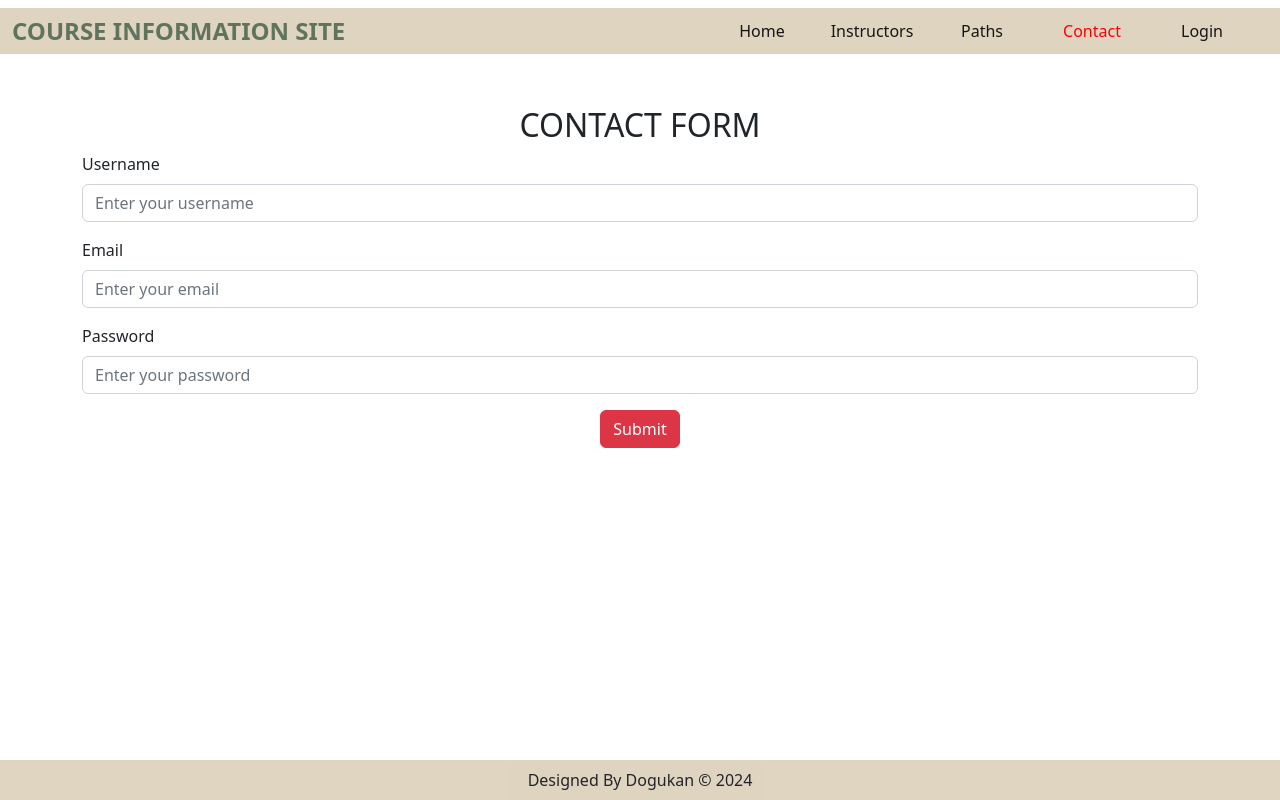
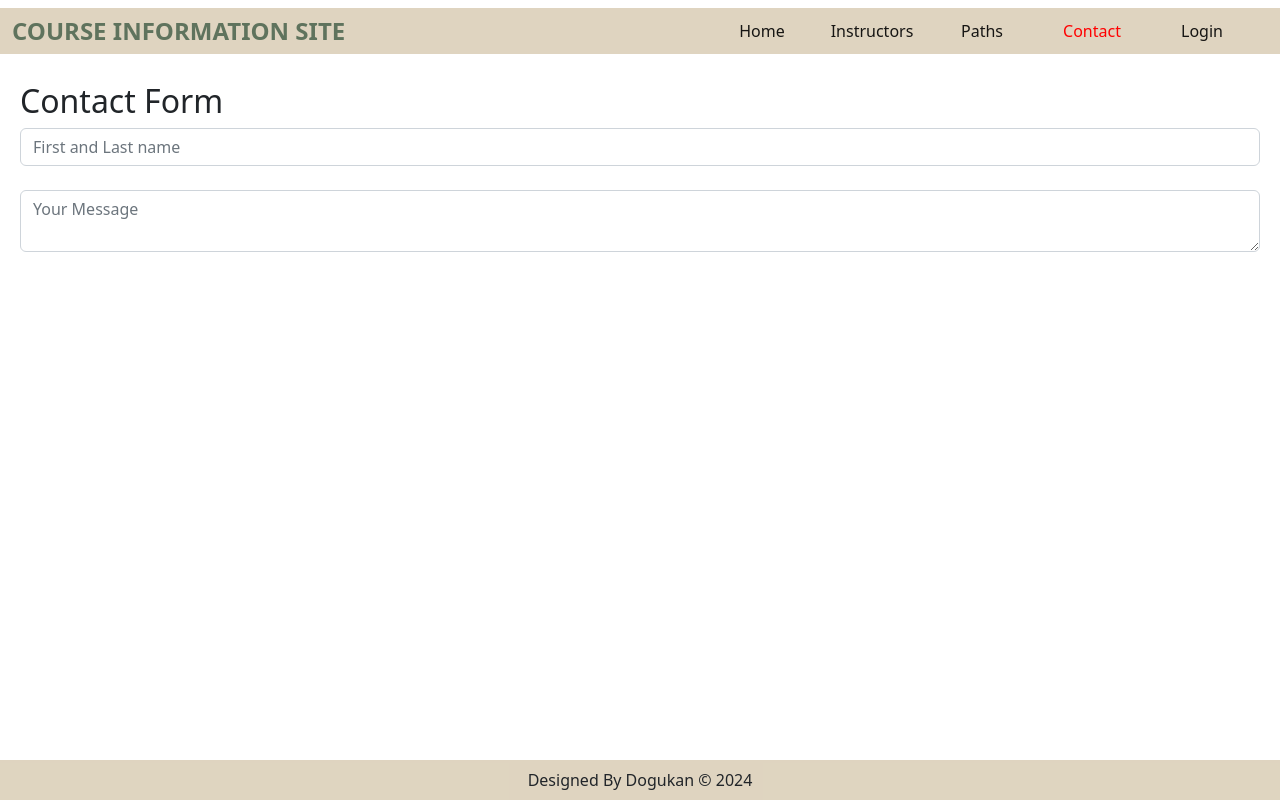
Before and after one commit to sakardogukan/CourseInfoSite, a React (Create React App) app: page /contact in a window 1280 px wide. Built offline with nearby package versions, Linux system fonts and the light colour scheme.

Commit message:
contact pages updated

```diff
--- a/src/pages/Contact.jsx
+++ b/src/pages/Contact.jsx
@@ -1,90 +1,26 @@
-import React from "react"
-// import { useNavigate } from "react-router-dom"
-import { useState } from "react"
+const Contact = () => {
+  return (
+    <>
+    <h2>Contact Form</h2>
+      <div>
+        <input
+          type="text"
+          className="form-control mb-4"
+          placeholder="First and Last name"
+          aria-label="First name"
 
-const Contact = () => {
-  // let navigate = useNavigate()
-  const [formValues, setFormValues] = useState({
-    username: "",
-    email: "",
-    password: "",
-  });
-
-  const handleSubmit = (e) => {
-    e.preventDefault();
-    const { username, password, email } = formValues;
-    alert(`Username: ${username}
-    Email: ${email}
-    password:${password}`);
-  };
-  const handleFormValues = (e) => {
-    setFormValues({ ...formValues, [e.target.name]: e.target.value });
-  };
-  return (
-    // <div className="p-3">
-    //   <h1>Contact</h1>
-    //   <button
-    //     className="btn btn-success"
-    //     style={{ marginRight: "10px" }}
-    //     onClick={() => navigate(-1)}
-    //   >
-    //     Go Back
-    //   </button>
-    //   <button className="me-2 btn btn-danger" onClick={() => navigate("/")}>
-    //     Go Home
-    //   </button>
-    // </div>
-    <div className="container">
-    <h2 className="text-center mt-4">CONTACT FORM</h2>
-    <form onSubmit={(e) => handleSubmit(e)}>
-      <div className="mb-3">
-        <label htmlFor="username" className="form-label">
-          Username
-        </label>
-        <input
-          name="username"
-          type="text"
-          className="form-control"
-          id="username"
-          placeholder="Enter your username"
-          value={formValues.username}
-          onChange={handleFormValues}
         />
       </div>
-      <div className="mb-3">
-        <label htmlFor="email" className="form-label">
-          Email
-        </label>
-        <input
-          name="email"
-          type="email"
+      <div>
+        <textarea
+          type="form-floating"
           className="form-control"
-          id="email"
-          placeholder="Enter your email"
-          value={formValues.email}
-          onChange={handleFormValues}
+          placeholder="Your Message"
+          aria-label="Last name"
+          resize= "none"
         />
       </div>
-
-      <div className="mb-3">
-        <label htmlFor="password" className="form-label">
-          Password
-        </label>
-        <input
-          name="password"
-          type="password"
-          className="form-control"
-          id="password"
-          placeholder="Enter your password"
-          value={formValues.password}
-          onChange={handleFormValues}
-        />
-      </div>
-      <div className="text-center">
-        <button className="btn btn-danger mb-4">Submit</button>
-      </div>
-    </form>
-  </div>
+    </>
   )
 }
 
```
